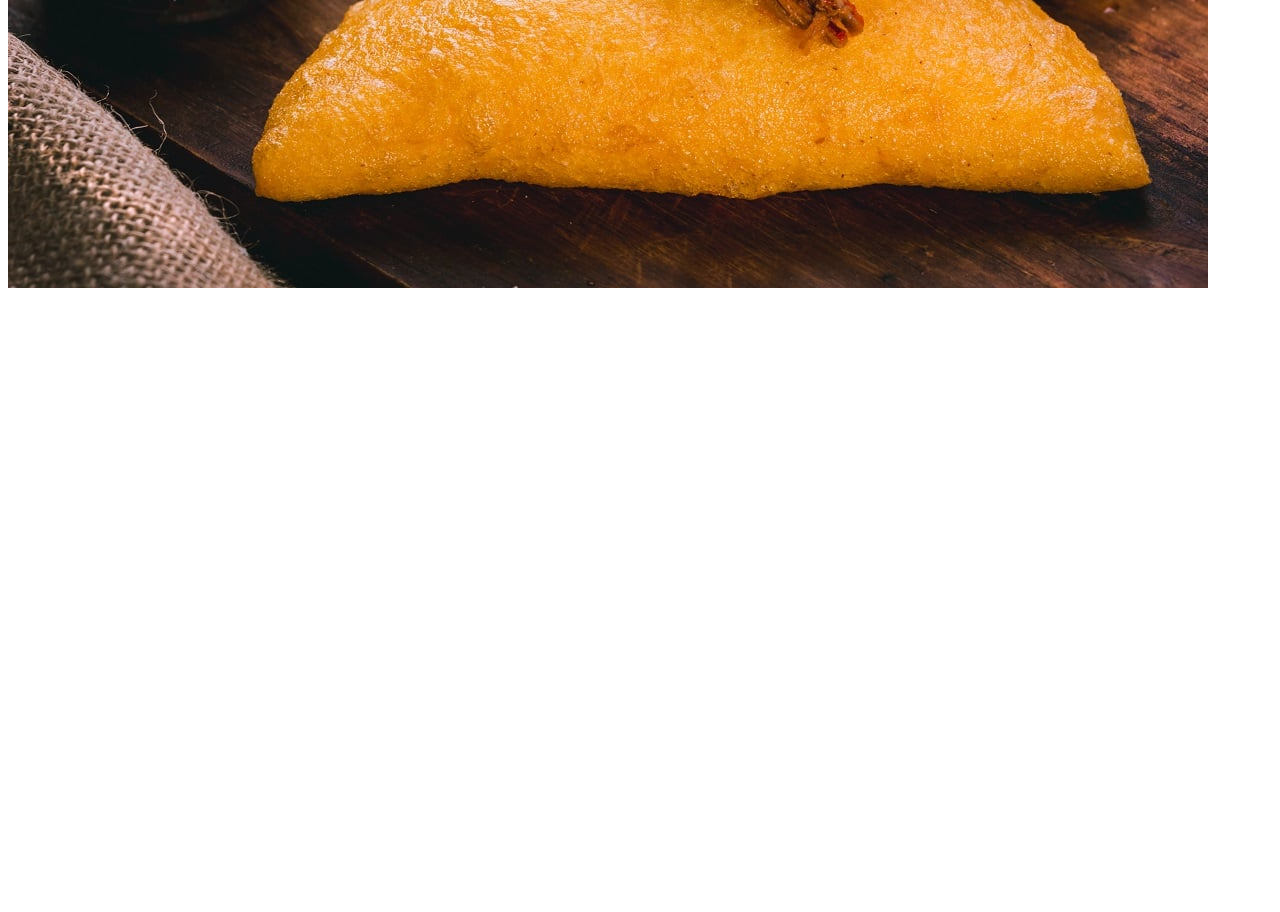
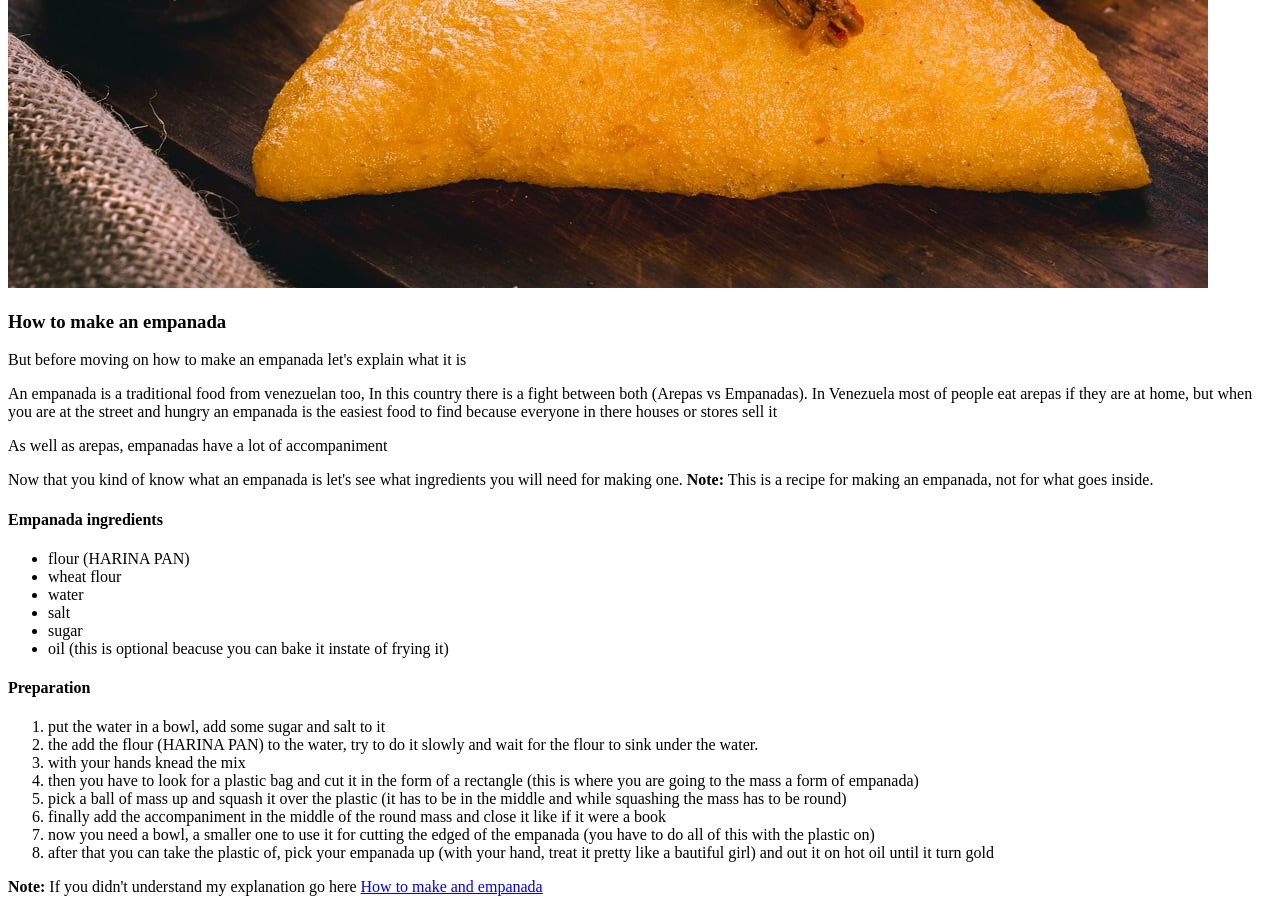
Before and after one commit to Sane1804/odin-recipes, a plain HTML site: page recipes/empanada.html in a window 1280 px wide. Shown: the part 592-1504 px from the top of the page. Before the commit the page ends 892 px from the top, so only its background shows below. Drawn offline with Linux system fonts and the light colour scheme.

Commit message:
Added empandas page content

```diff
--- a/recipes/empanada.html
+++ b/recipes/empanada.html
@@ -8,5 +8,31 @@
 <body>
     <h1>Empanada Recipe</h1>
     <img src="../images/empanada.jpg" alt="A delicious empanada with meat">
+    <h3>How to make an empanada</h3>
+    <p>But before moving on how to make an empanada let's explain what it is</p>
+    <p>An empanada is a traditional food from venezuelan too, In this country there is a fight between both (Arepas vs Empanadas). In Venezuela most of people eat arepas if they are at home, but when you are at the street and hungry an empanada is the easiest food to find because everyone in there houses or stores sell it</p>
+    <p>As well as arepas, empanadas have a lot of accompaniment</p>
+    <p>Now that you kind of know what an empanada is let's see what ingredients you will need for making one. <strong>Note:</strong> This is a recipe for making an empanada, not for what goes inside.</p>
+    <h4>Empanada ingredients</h4>
+    <ul>
+        <li>flour (HARINA PAN)</li>
+        <li>wheat flour</li>
+        <li>water</li>
+        <li>salt</li>
+        <li>sugar</li>
+        <li>oil (this is optional beacuse you can bake it instate of frying it)</li>
+    </ul>
+    <h4>Preparation</h4>
+    <ol>
+        <li>put the water in a bowl, add some sugar and salt to it</li>
+        <li>the add the flour (HARINA PAN) to the water, try to do it slowly and wait for the flour to sink under the water.</li>
+        <li>with your hands knead the mix</li>
+        <li>then you have to look for a plastic bag and cut it in the form of a rectangle (this is where you are going to the mass a form of empanada)</li>
+        <li>pick a ball of mass up and squash it over the plastic (it has to be in the middle and while squashing the mass has to be round)</li>
+        <li>finally add the accompaniment in the middle of the round mass and close it like if it were a book</li>
+        <li>now you need a bowl, a smaller one to use it for cutting the edged of the empanada (you have to do all of this with the plastic on)</li>
+        <li>after that you can take the plastic of, pick your empanada up (with your hand, treat it pretty like a bautiful girl) and out it on hot oil until it turn gold</li>
+    </ol>
+    <p><b>Note:</b> If you didn't understand my explanation go here <a href="https://www.youtube.com/watch?v=Pf6K8cKwoOk" target="_blank" rel="noopener noreferrer">How to make and empanada</a></p>
 </body>
 </html>
```
